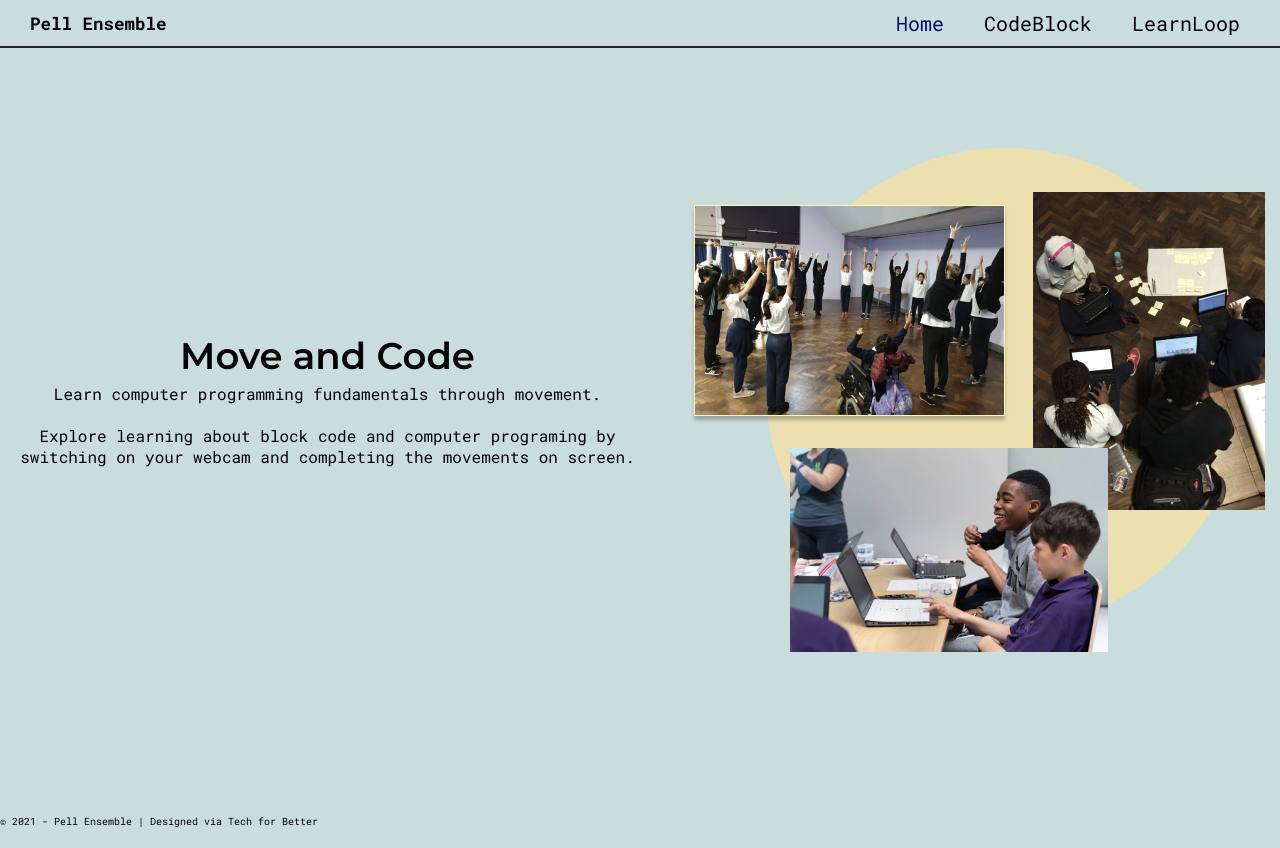
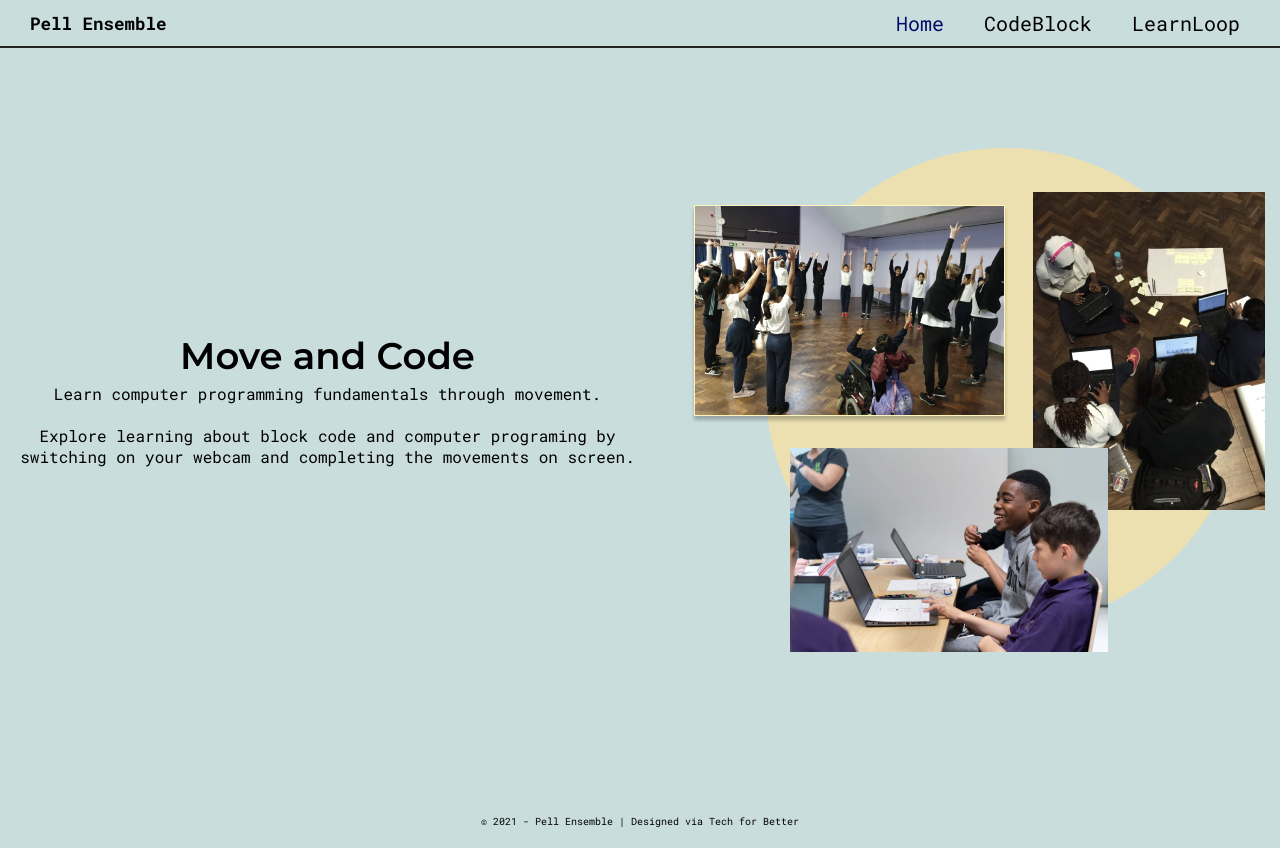
Before and after one commit to tech-for-better/Pell-Ensemble-MM, a React (Create React App) app: page / in a window 1280 px wide. Built offline with nearby package versions, Linux system fonts and the light colour scheme; a web font is replaced by a local one.

Commit message:
center footer

```diff
--- a/src/components/Footer.js
+++ b/src/components/Footer.js
@@ -4,7 +4,7 @@ import styled from "styled-components";
 const FooterStyle = styled.div`
   padding-top: 1.5rem;
   .footer-container {
-    /* display: flex;
+    display: flex;
     gap: 3rem;
     left: 0;
     bottom: 0;
@@ -12,7 +12,7 @@ const FooterStyle = styled.div`
     text-align: center;
     margin-bottom: auto;
     position: sticky;
-    justify-content: center; */
+    justify-content: center;
   }
 
   @media only screen and (max-width: 768px) {
@@ -23,19 +23,19 @@ const FooterStyle = styled.div`
         margin-top: 5rem;
       }
     }
-    .copyright {
+    /* .copyright {
       .container {
         div {
           margin-top: 0;
         }
       }
-    }
+    } */
   }
 `;
 
 export default function Footer() {
    return (
-    <FooterStyle className="copyright">
+    <FooterStyle>
       <div className="footer-container">
         © 2021 - Pell Ensemble | Designed via Tech for Better
       </div>
```
